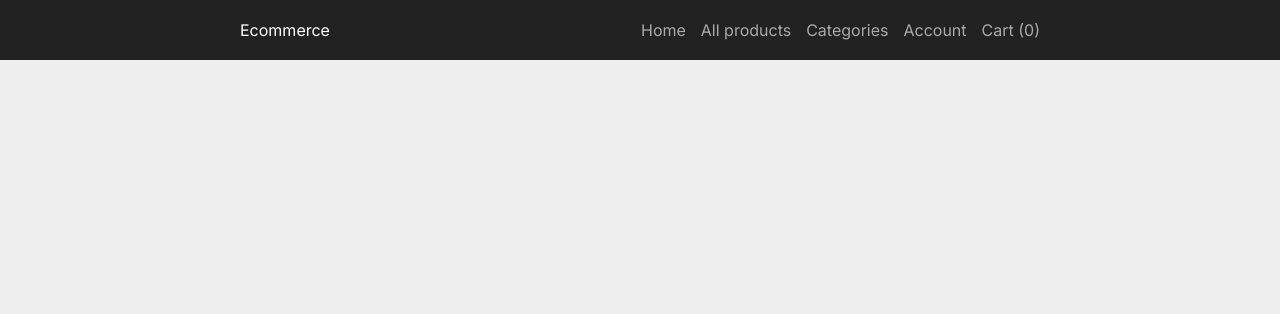
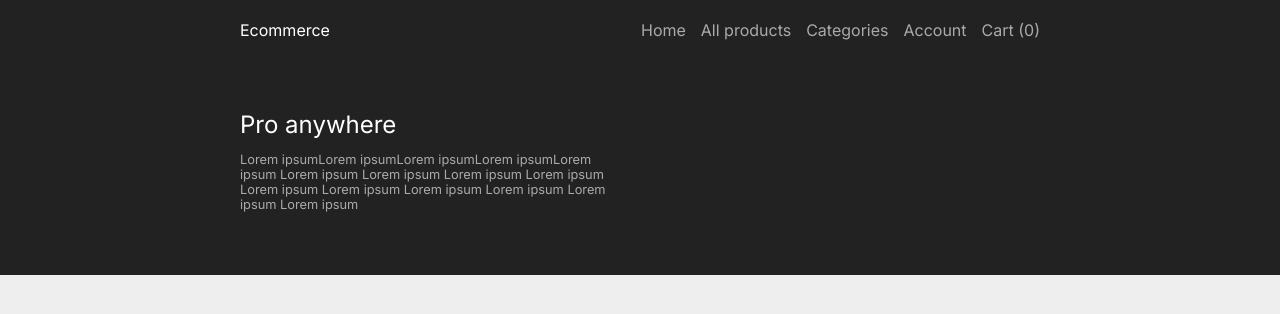
Before and after one commit to OkMoroz/ecommerce-front, a Next.js app: page / in a window 1280 px wide. Shown: the top 314 px of the page. Built offline with nearby package versions, Linux system fonts and the light colour scheme.

Commit message:
created Header and Featured

```diff
--- a/app/page.js
+++ b/app/page.js
@@ -1,10 +1,12 @@
-
+"use client";
+import Featured from "@/components/Featured";
 import Header from "@/components/Header";
 
 export default function HomePage() {
   return (
     <div>
       <Header />
+      <Featured />
     </div>
   );
 }
--- /dev/null
+++ b/components/Featured.js
@@ -0,0 +1,47 @@
+import Center from "@/components/Center";
+import styled from "styled-components";
+
+const Bg = styled.div`
+  background-color: #222;
+  color: #fff;
+  padding: 50px 0;
+`;
+
+const Title = styled.h1`
+  margin: 0;
+  font-weight: normal;
+  font-size: 1.5rem;
+  /* @media screen and (min-width: 768px) {
+    font-size: 3rem;
+  } */
+`;
+
+const Desc = styled.p`
+color:#aaa;
+font-size:.8rem;
+`
+
+const Wrapper = styled.div`
+display:grid;
+grid-template-columns:1fr 1fr;
+gap:40px;
+`
+export default function Featured({ product }) {
+    return (
+      <Bg>
+        <Center>
+          <Wrapper>
+            <div>
+              <Title>Pro anywhere</Title>
+              <Desc>
+                Lorem ipsumLorem ipsumLorem ipsumLorem ipsumLorem ipsum Lorem
+                ipsum Lorem ipsum Lorem ipsum Lorem ipsum Lorem ipsum Lorem
+                ipsum Lorem ipsum Lorem ipsum Lorem ipsum Lorem ipsum
+              </Desc>
+            </div>
+            <div></div>
+          </Wrapper>
+        </Center>
+      </Bg>
+    );
+}
```
